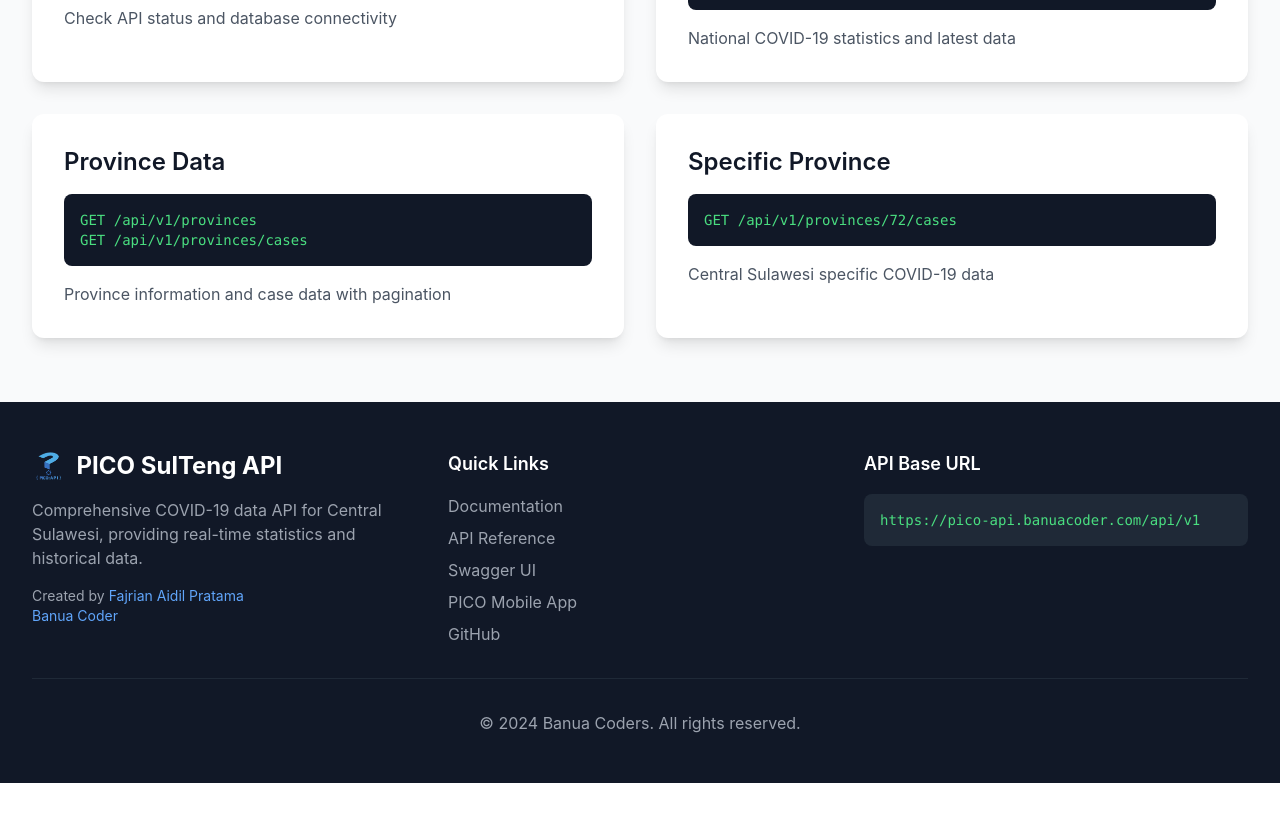
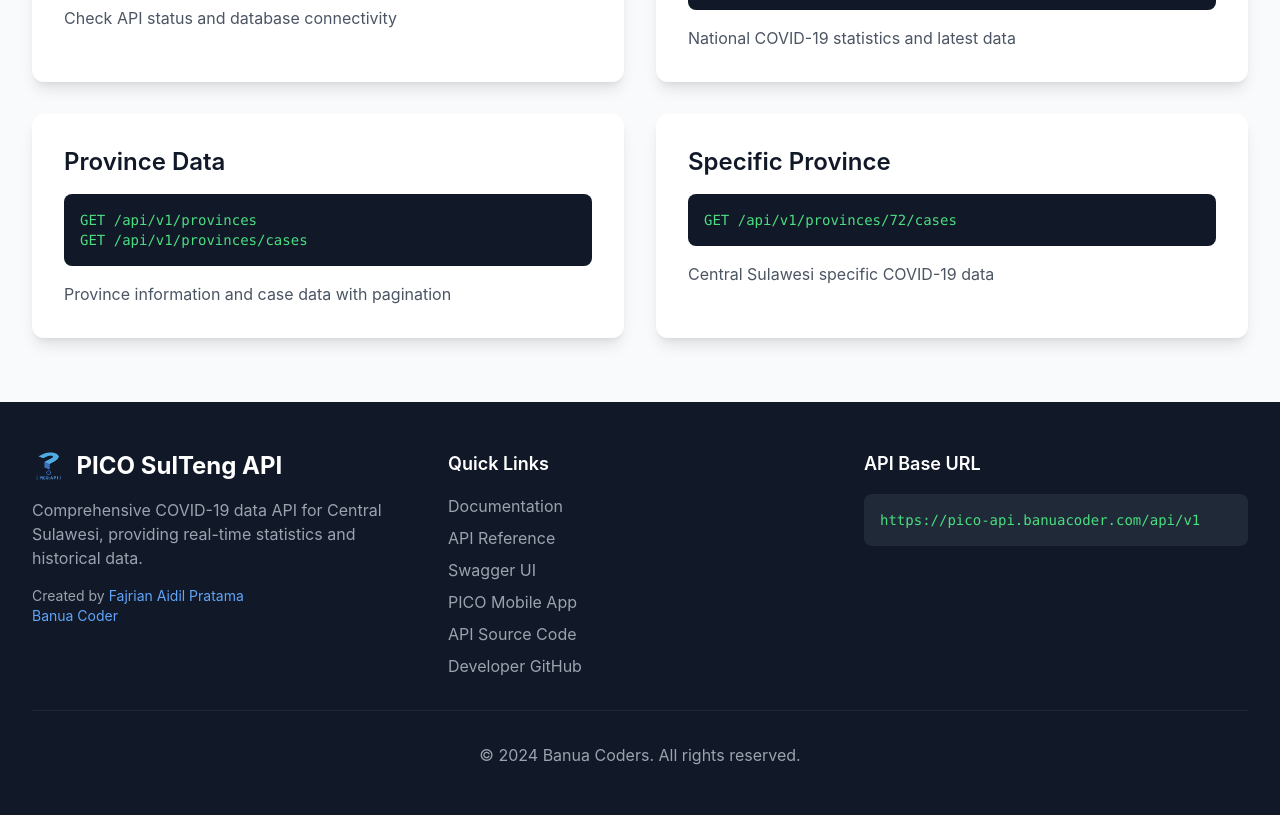
Before and after one commit to banua-coder/pico-api-docs, a Vue app: page / in a window 1280 px wide. Shown: the part 2215-3030 px from the top of the page. Before the commit the page ends 2998 px from the top, so only its background shows below. Built offline with nearby package versions, Linux system fonts and the light colour scheme.

Commit message:
feat: add MIT license and API source code reference
- Add MIT license file with Fajrian Aidil Pratama as copyright holder
- Include API source code link to pico-api-go repository in footer
- Separate developer GitHub link for better navigation

```diff
--- a/src/views/Home.vue
+++ b/src/views/Home.vue
@@ -394,7 +394,8 @@
               <li><router-link to="/api" class="text-gray-400 hover:text-white">{{ t('nav.apiReference') }}</router-link></li>
               <li><a href="https://pico-api.banuacoder.com/swagger/index.html" target="_blank" class="text-gray-400 hover:text-white">Swagger UI</a></li>
               <li><a href="https://banuacoders.com/app/pico/" target="_blank" class="text-gray-400 hover:text-white">{{ t('footer.picoApp') }}</a></li>
-              <li><a href="https://github.com/ryanaidilp" target="_blank" class="text-gray-400 hover:text-white">GitHub</a></li>
+              <li><a href="https://github.com/banua-coder/pico-api-go" target="_blank" class="text-gray-400 hover:text-white">API Source Code</a></li>
+              <li><a href="https://github.com/ryanaidilp" target="_blank" class="text-gray-400 hover:text-white">Developer GitHub</a></li>
             </ul>
           </div>
 
```
Also changed, not shown: 1 other file (tests, documents, lock files or other folders).
